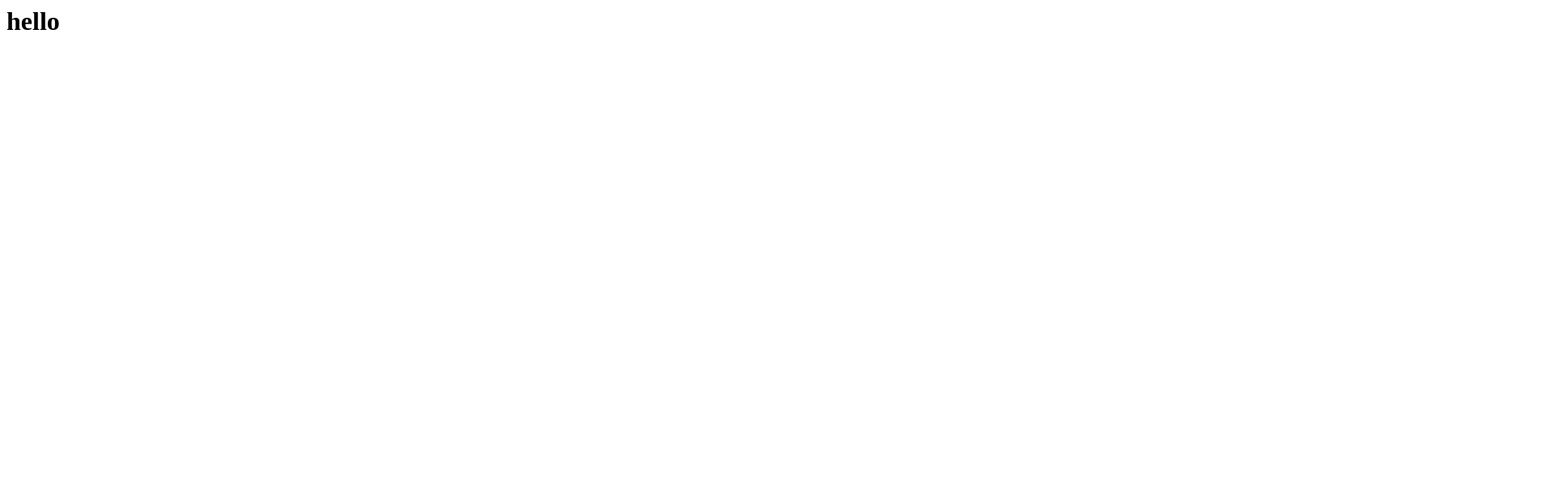
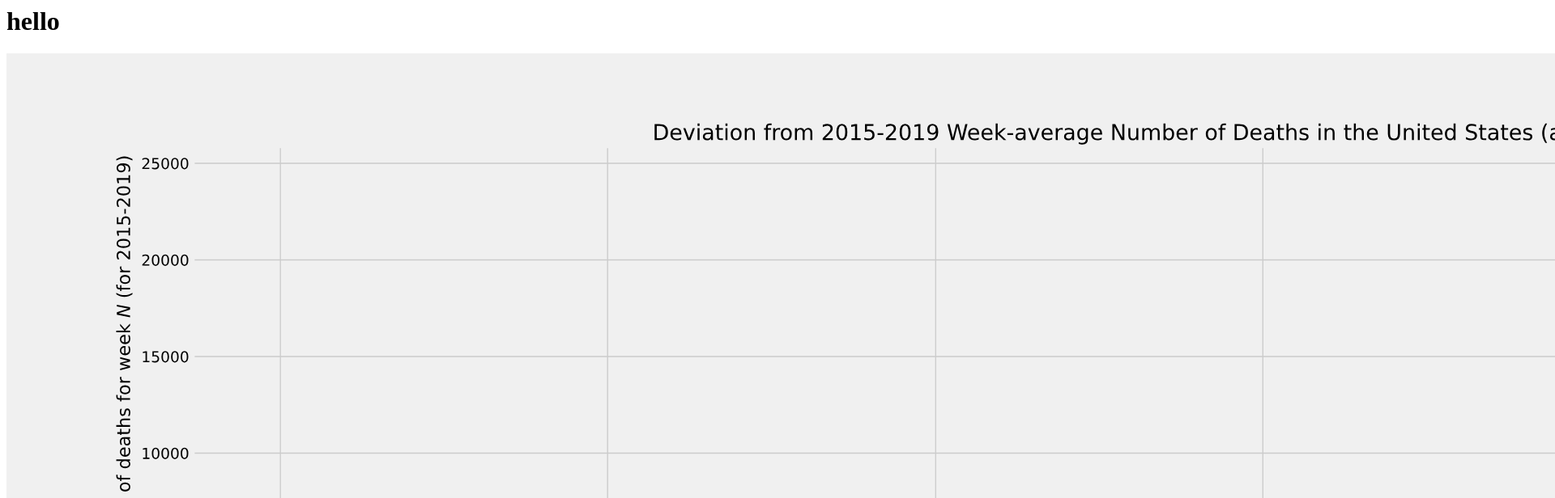
Before and after one commit to matthew-mcateer/oodles-of-oods, a plain HTML site: page index.html in a window 1280 px wide. Shown: the top 616 px of the page at 81% size, 1920 px wide, since content can reach past the window. Drawn offline with Linux system fonts and the light colour scheme.

Commit message:
Added reference to SVG file with object tag

```diff
--- a/index.html
+++ b/index.html
@@ -1 +1,3 @@
 <h1>hello</h1>
+
+<object type="image/svg+xml" data="page_image.svg"></object>
```
